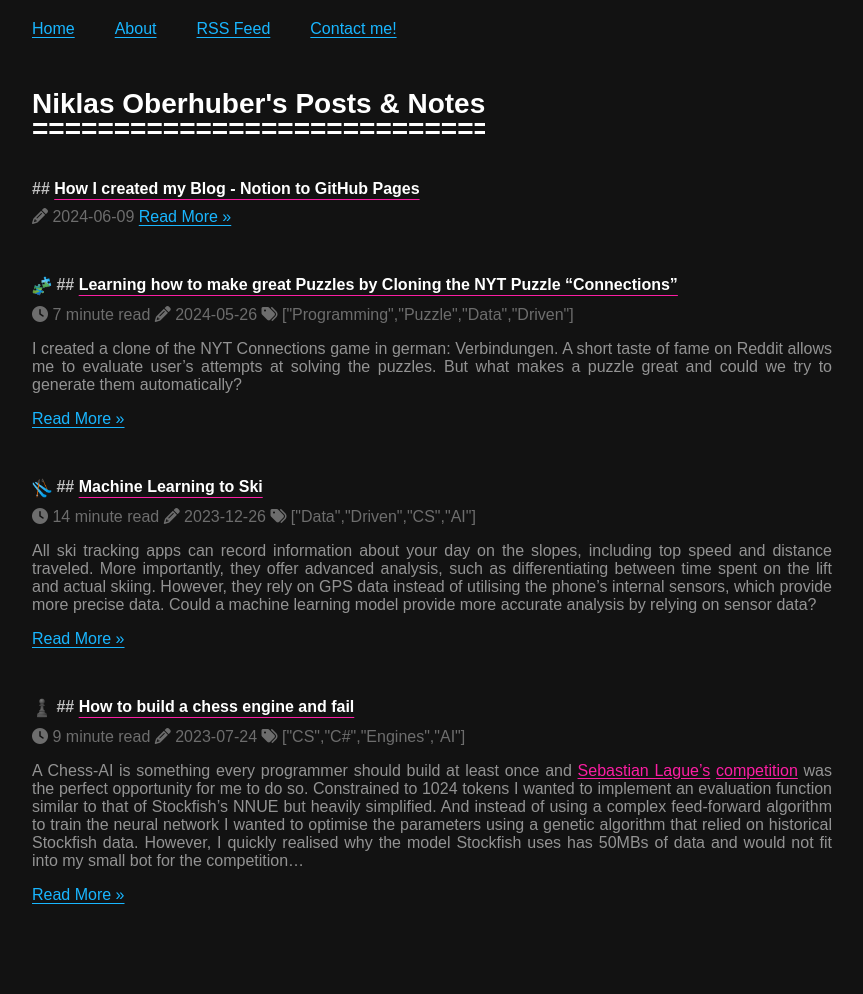
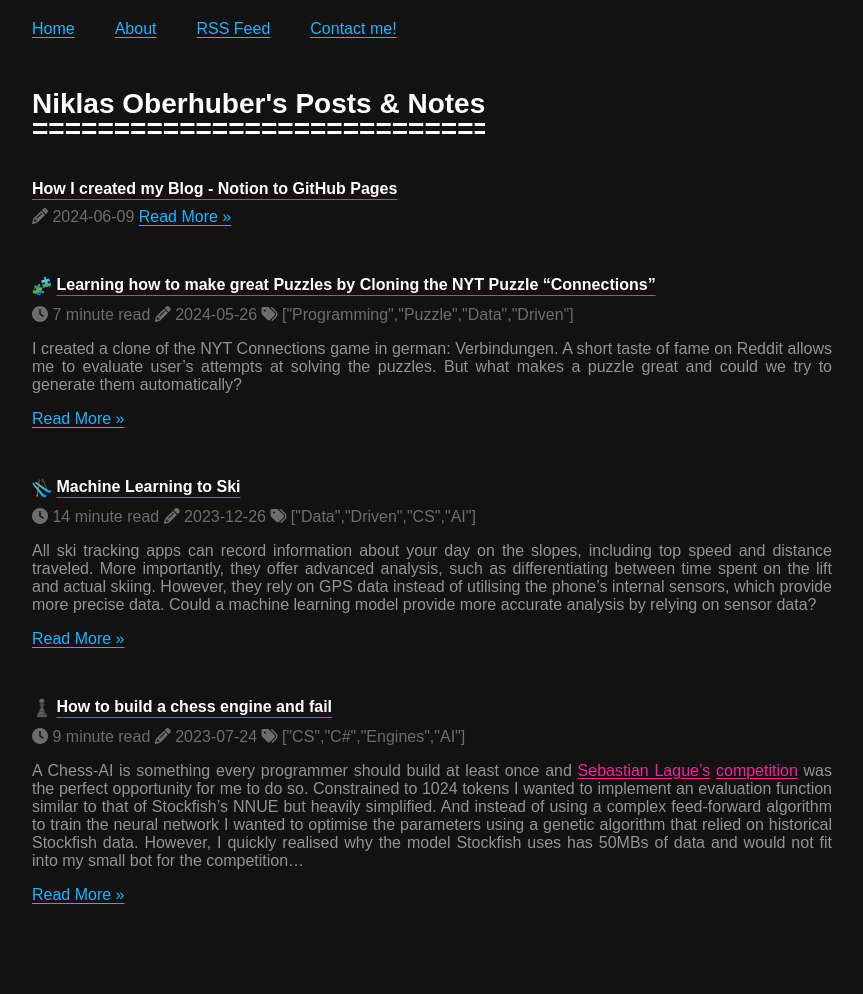
Before and after one commit to obrhubr/obrhubr.github.io, a Jekyll site: the page built from index.html, in a window 1280 px wide. Shown: the whole page, without its empty margins (208-1071 px from the left). Built offline with Jekyll 4.4.1, drawn with Linux system fonts in a browser that asks for light colours; some web fonts are replaced.

Commit message:
remove hashtags before post title

```diff
--- a/_includes/all.html
+++ b/_includes/all.html
@@ -4,7 +4,7 @@
 		{% if post.excerpt != null %}
 			<div class="post">
 				<div class="titlediv">
-					<span><img class="inline-icon" src="/assets/{{ post.favicon }}"/></span> ##
+					<span><img class="inline-icon" src="/assets/{{ post.favicon }}"/></span>
 					<span><a class="link title" href="{{ post.url }}">{{ post.title }} </a></span>
 				</div>
 				<div class="detail">
@@ -29,7 +29,6 @@
 		{% elsif post.short == true %}
 			<div class="post">
 				<div class="titlediv">
-					##
 					<span><a class="link title" href="{{ post.url }}">{{ post.title }} </a></spa#n>
 				</div>
 				<div class="detail">
```
